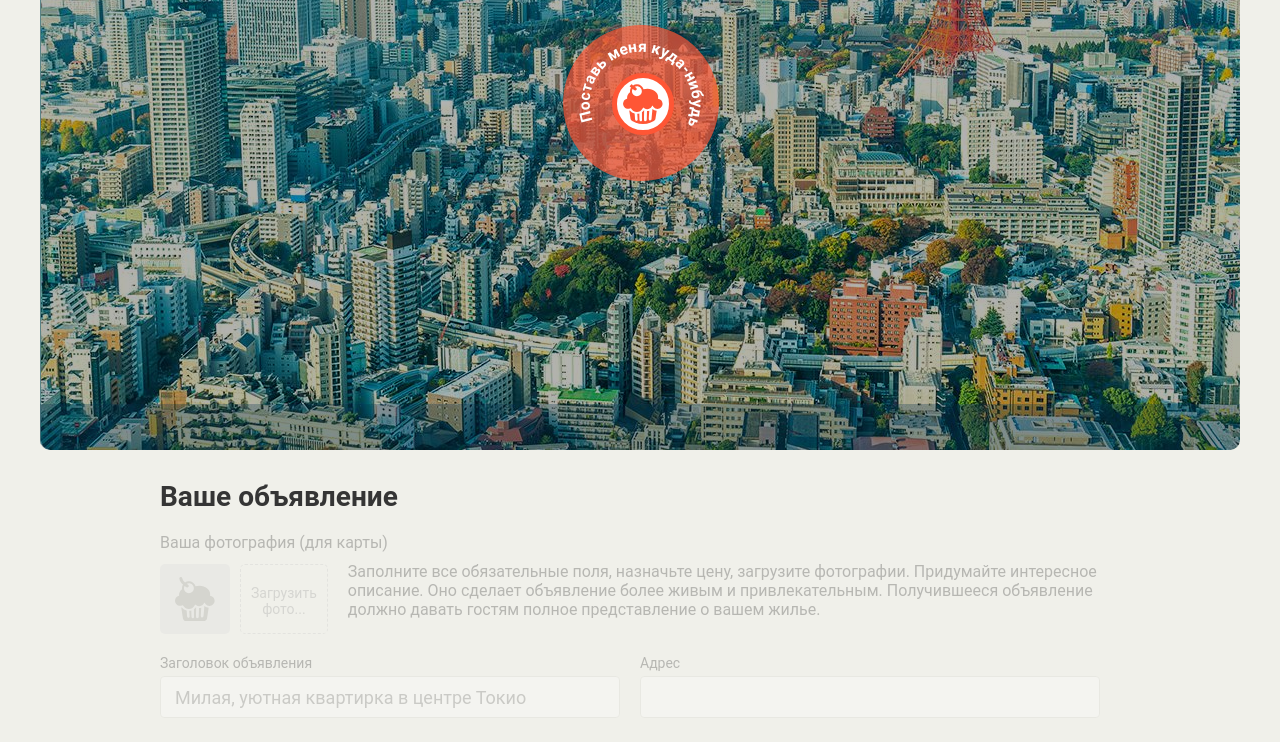
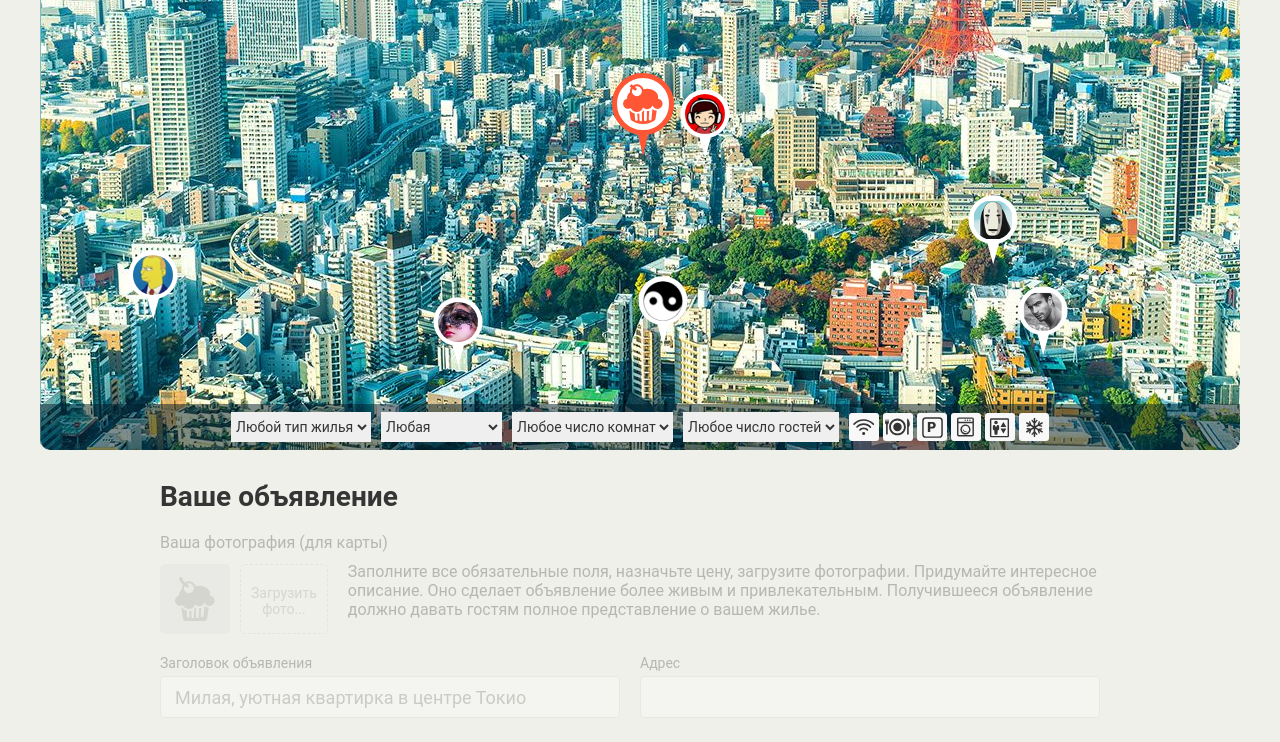
Before and after one commit to AlexMedyantsev/1123999-keksobooking-19, a website: page index.html in a window 1280 px wide. Shown: the part 300-1042 px from the top of the page. Drawn offline with Linux system fonts and the light colour scheme; files whose address does not match are found by name.

Commit message:
Задание 6.

```diff
--- a/index.html
+++ b/index.html
@@ -16,7 +16,7 @@
     </div>
 
     <!-- Карта объявлений -->
-    <section class="map map--faded">
+    <section class="map">
 
       <!-- Метки объявлений -->
       <div class="map__pins">
@@ -248,5 +248,6 @@
     </div>
   </template>
 
+  <script src="js/main.js"></script>
 </body>
 </html>
--- a/js/main.js
+++ b/js/main.js
@@ -0,0 +1,89 @@
+'use strict';
+
+var OFFER_TITLES = ['Уютный дом с видом на сад', 'Стильная комната в лучшем районе города', 'Квартира рядом с метро', 'Сдается комната на 3 месяца', 'Квартира для семьи из трех человек', 'Комната с отдельной ванной', 'Комната с балконом и видом на парк', 'Дворец для пары без детей'];
+var OFFER_TYPES = ['palace', 'flat', 'house', 'bungalo'];
+var OFFER_CHECKINS = ['12:00', '13:00', '14:00'];
+var OFFER_CHECKOUTS = ['12:00', '13:00', '14:00'];
+var OFFER_FEATURES = ['wifi', 'dishwasher', 'parking', 'washer', 'elevator', 'conditioner'];
+var OFFER_DESCRIPTIONS = ['A comfortable space that can accommodate up to 2 people. This apartment is 3mins from Shinjuku by train and also close to Shibuya ! It is a 6-minute walk from the nearest station of the apartment.The apartment is in a residential area so you can sleep peacefully and sleep at night.', 'We have permission for business as hotel, Japan visitors can legally stay* >3 metro stations nearby take you directly to the best Tokyo spots >Bus to Tokyo airports (Tokyo City Air Terminal) is a short walk distance >Neighborhood has traditional shops, pubs, restaurants for true local experience >Grocery&drug stores, ¥100 shops nearby to fill your shopping needs >Ideal for short stay, but we have had many satisfied long-term guests >Checkin until 12am, convenient in case of arrival by late flight', 'Tateishi Tokyo,Quaint Neighborhood around the Station. Many Bars still exist since right after the World War near the station. You can feel what Tokyo was like back in 1940s. Good access to Major spot (15mins-50mins )'];
+var OFFER_PHOTOS = ['http://o0.github.io/assets/images/tokyo/hotel1.jpg', 'http://o0.github.io/assets/images/tokyo/hotel2.jpg', 'http://o0.github.io/assets/images/tokyo/hotel3.jpg'];
+var AD_AMOUNT = 8;
+
+var getRandomInteger = function (min, max) {
+  return Math.floor(Math.random() * (max - min)) + min;
+}
+
+var getRandomStringFromArray = function (array) {
+  return array[getRandomInteger(0, array.length - 1)];
+}
+
+var generateArrayOfStrings = function (data) {
+  var resultArrayLength = getRandomInteger(1, data.length);
+  var resultArray = [];
+
+  var shuffledArray = shuffleArray(data);
+
+  for (var i = 0; i < resultArrayLength; i++) {
+    resultArray[i] = shuffledArray[i];
+  }
+}
+
+var shuffleArray = function (array) {
+  return array.sort(function(a, b) {
+    return 0,5 - Math.random();
+  });
+}
+
+var generateAd = function (amount) {
+  var ad = [];
+  for (var i = 0; i < amount; i++) {
+    var location = { x: getRandomInteger(0, 1200), y: getRandomInteger(130, 630) };
+    ad[i] = {
+      "author": {
+        "avatar": 'img/avatars/user0' + (i + 1) + '.png'
+    },
+
+    "offer": {
+      "title": getRandomStringFromArray(OFFER_TITLES),
+      "address":  location.x + ',' + location.y ,
+      "price": getRandomInteger(100, 2000),
+      "type": getRandomStringFromArray(OFFER_TYPES),
+      "rooms": getRandomInteger(1, 5),
+      "guests": getRandomInteger(1, 5),
+      "checkin": getRandomStringFromArray(OFFER_CHECKINS),
+      "checkout": getRandomStringFromArray(OFFER_CHECKOUTS),
+      "features": generateArrayOfStrings(OFFER_FEATURES),
+      "description": getRandomStringFromArray(OFFER_DESCRIPTIONS),
+      "photos": generateArrayOfStrings(OFFER_PHOTOS),
+    },
+
+    "location": {
+      "x": location.x,
+      "y": location.y
+    }
+  }
+}
+  return ad;
+};
+
+var MAP = document.querySelector('.map');
+
+var generatePin = function (pin) {
+  var pinTemplate = document.querySelector('#pin').content.querySelector('.map__pin');
+  var pinElement = pinTemplate.cloneNode(true);
+  pinElement.style.left = pin.location.x + 'px';
+  pinElement.style.top = pin.location.y + 'px';
+  pinElement.querySelector('img').src = pin.author.avatar;
+  pinElement.querySelector('img').alt = pin.offer.title;
+  return pinElement;
+}
+
+var generatedAd = generateAd(AD_AMOUNT);
+var fragment = document.createDocumentFragment();
+
+
+for (var i = 0; i < AD_AMOUNT; i++) {
+  fragment.appendChild(generatePin(generatedAd[i]));
+}
+
+MAP.appendChild(fragment);
```
